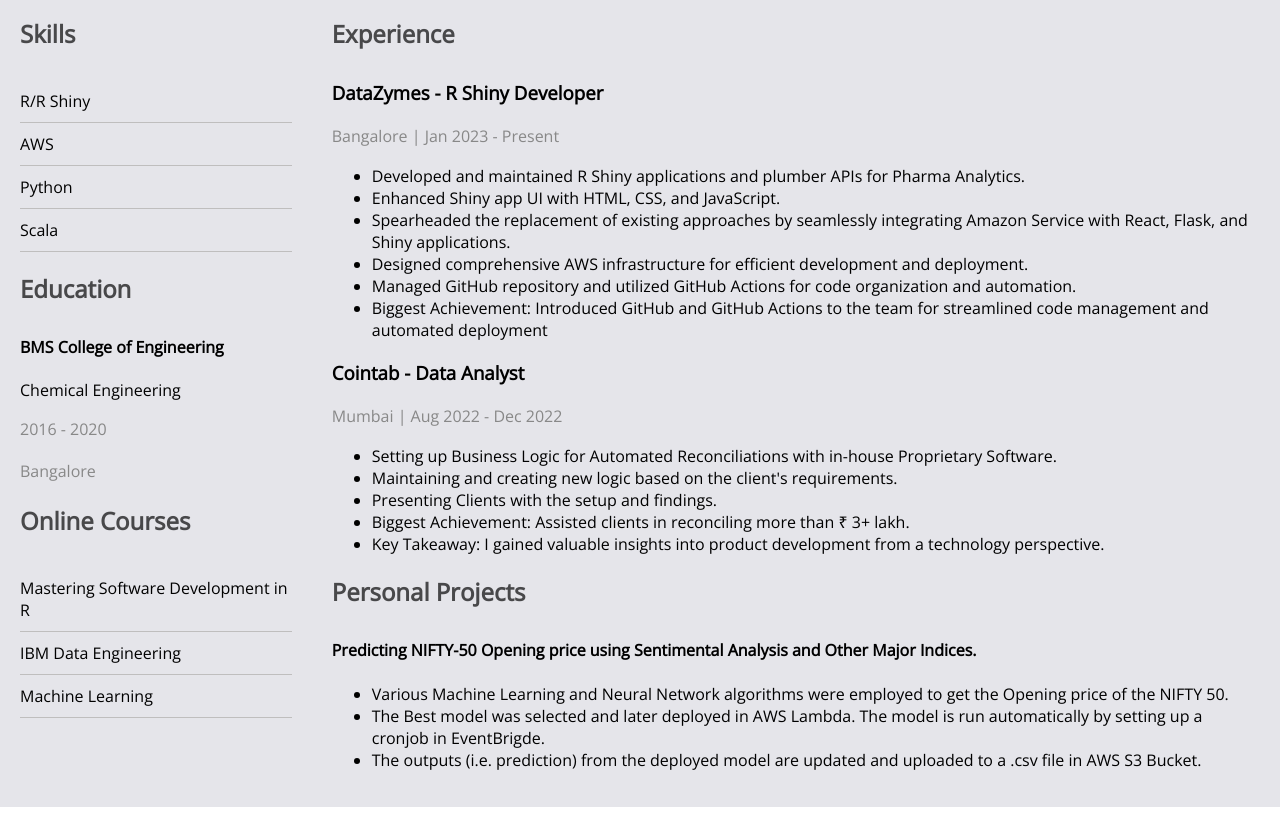
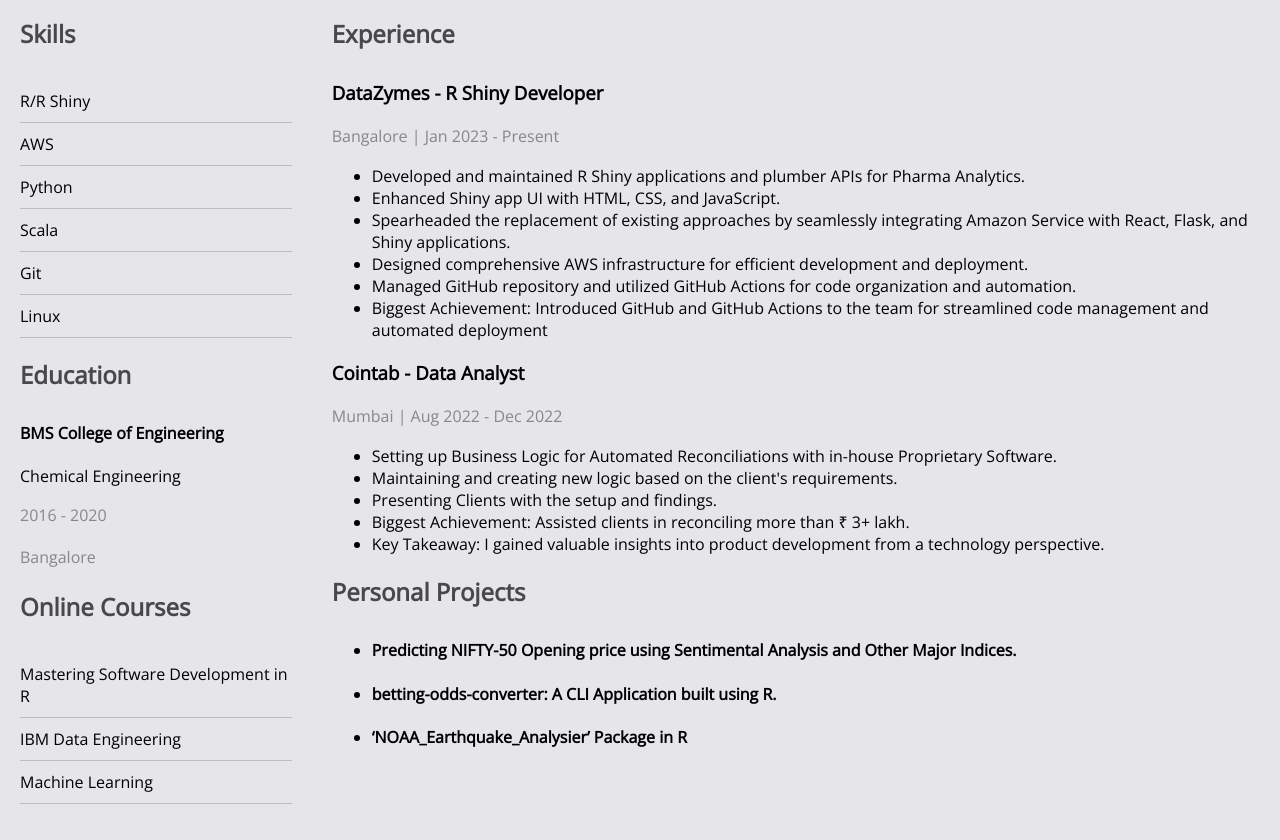
Before and after one commit to SanjayShetty01/resume, a plain HTML site: page index.html in a window 1280 px wide. Shown: the part 212-1052 px from the top of the page. Before the commit the page ends 1019 px from the top, so only its background shows below. Drawn offline with nearby package versions, Linux system fonts and the light colour scheme.

Commit message:
fixing headers

```diff
--- a/index.css
+++ b/index.css
@@ -77,7 +77,6 @@
 }
 
 .horizontal-list li {
-    margin-right: 115px; /* Adjust spacing between items */
     font-size: 14px;
 }
 
--- a/index.html
+++ b/index.html
@@ -45,6 +45,8 @@
                 <li>AWS</li>
                 <li>Python</li>
                 <li>Scala</li>
+                <li>Git</li>
+                <li>Linux</li>
             </ul>
 
             <h2>Education</h2>
@@ -85,13 +87,18 @@
             </ul>
 
             <h2>Personal Projects</h2>
+                <ul>
+                    <li>
+                        <h4>Predicting NIFTY-50 Opening price using Sentimental Analysis and Other Major Indices.</h4>
+                    </li>
+                    <li>
+                        <h4>betting-odds-converter: A CLI Application built using R.</h4>
+                    </li>
+                    <li>
+                        <h4>‘NOAA_Earthquake_Analysier’ Package in R</h4>
+                    </li>
+                </ul>
 
-            <h4>Predicting NIFTY-50 Opening price using Sentimental Analysis and Other Major Indices.</h4>
-            <ul>
-                <li>Various Machine Learning and Neural Network algorithms were employed to get the Opening price of the NIFTY 50.</li>
-                <li>The Best model was selected and later deployed in AWS Lambda. The model is run automatically by setting up a cronjob in EventBrigde.</li>
-                <li>The outputs (i.e. prediction) from the deployed model are updated and uploaded to a .csv file in AWS S3 Bucket. </li>
-            </ul>
         </main>
     </div>
 </body>
```
